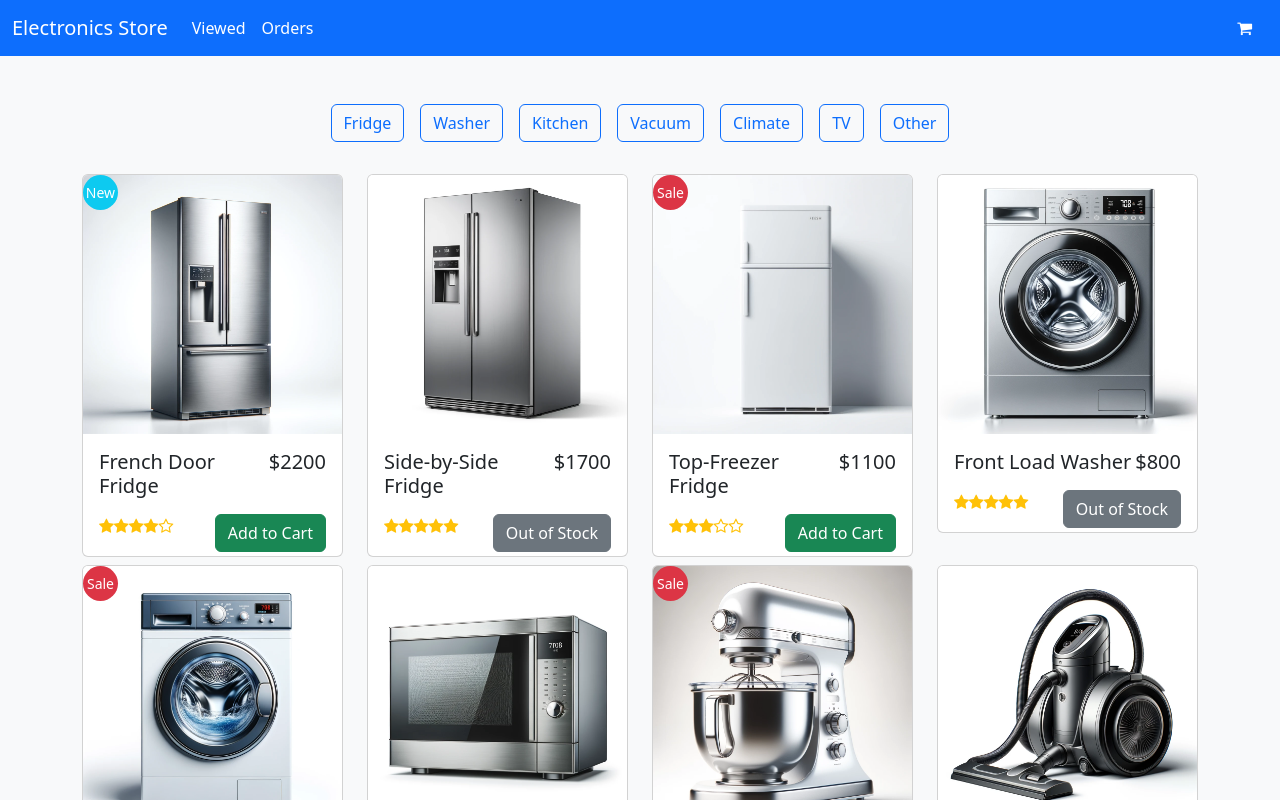
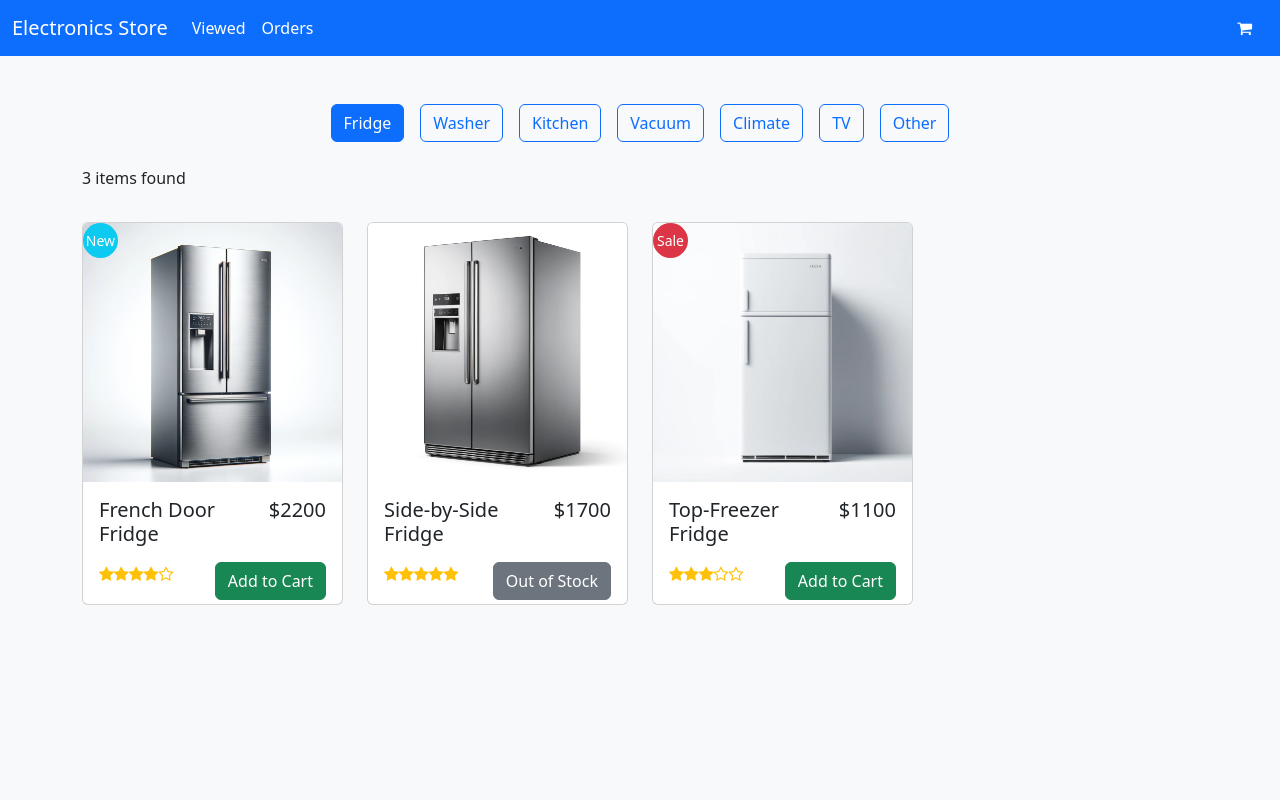
Before and after one commit to KeisukeHoshino/angular-ec, an Angular app: page /home in a window 1280 px wide. Both pictures are taken after a click on the button "Fridge". Shown: the top 800 px of the page. Built offline with nearby package versions, Linux system fonts and the light colour scheme.

Commit message:
商品をカテゴリでフィルタリング

```diff
--- a/src/app/components/home/home.component.html
+++ b/src/app/components/home/home.component.html
@@ -5,13 +5,29 @@
       <!-- Category selection buttons -->
       <div class="rounded-circle d-flex align-items-center justify-content-center mb-4">
         <button *ngFor="let item of categoryList; let i = index; trackBy: trackByIndex"
-          class="btn btn-outline-primary mx-2">{{ item }}</button>
+          [class]="selectedCategory === item ? 'btn btn-primary mx-2' :'btn btn-outline-primary mx-2'"
+          (click)="filterCategory(item)">{{ item }}</button>
+      </div>
+
+      <!-- Display the number of items and sorting options if a category is selected -->
+      <div class="d-flex justify-content-between align-items-center mb-4" *ngIf="selectedCategory">
+        <!-- Display the number of items found -->
+        <div class="col-3">
+          <p class="text-left mb-0">{{ filteredProducts.length }} items found</p>
+        </div>
       </div>
 
       <div class="row">
+        <!-- Display message if no products are found -->
+        <ng-container *ngIf="filteredProducts.length === 0">
+          <div class="col-md-12 text-center">
+            <h6>No products found in this category</h6>
+          </div>
+        </ng-container>
+
         <!-- Display product cards if products are found -->
-        <ng-container>
-          <div *ngFor="let item of productList; let i = index; trackBy: trackByIndex"
+        <ng-container *ngIf="filteredProducts.length > 0">
+          <div *ngFor="let item of filteredProducts; let i = index; trackBy: trackByIndex"
             class="col-md-12 col-lg-3 pt-2 mb-4 mb-lg-0">
             <app-product-card [product]="item"></app-product-card>
           </div>
--- a/src/app/components/home/home.component.ts
+++ b/src/app/components/home/home.component.ts
@@ -2,6 +2,7 @@
 import { CommonModule } from '@angular/common';
 import { Product } from '../../models/product.model';
 import { ProductCardComponent } from '../product-card/product-card.component';
+import { ɵEmptyOutletComponent } from "../../../../node_modules/.pnpm/@angular+router@19.2.14_@angular+common@19.2.14_@angular+core@19.2.14_rxjs@7.8.2_zone.j_b1fb2ad783a3c30be36248ed8d35f66d/node_modules/@angular/router/router_module.d-Bx9ArA6K";
 
 @Component({
   selector: 'app-home',
@@ -188,8 +189,12 @@
     },
   ];
 
+  public filteredProducts: Product[] = [];
+  public selectedCategory: string = '';
+
   constructor() {
     this.productList = this.markNewProducts(this.productList);
+    this.filteredProducts = this.productList;
   }
 
   public trackByIndex(index: number, item: any): number {
@@ -207,4 +212,16 @@
       return product;
     });
   }
+
+  public filterCategory(category: string): void {
+    if (this.selectedCategory === category) {
+      this.selectedCategory = '';
+      this.filteredProducts = this.productList;
+    } else {
+      this.selectedCategory = category;
+      this.filteredProducts = this.productList.filter(
+        (product) => product.category === category
+      );
+    }
+  }
 }
```
